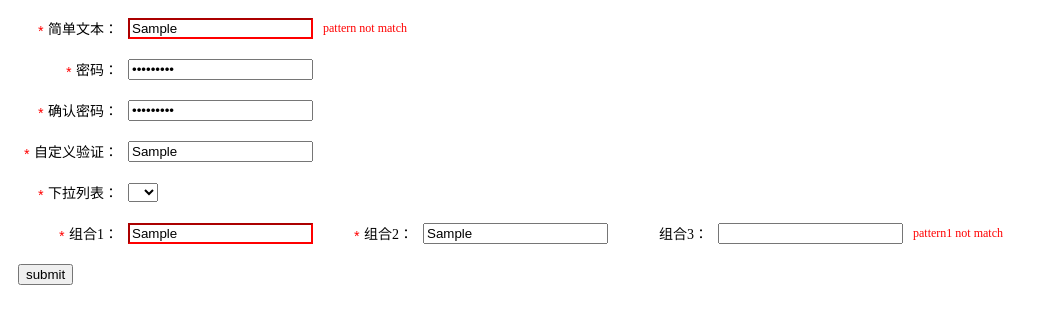
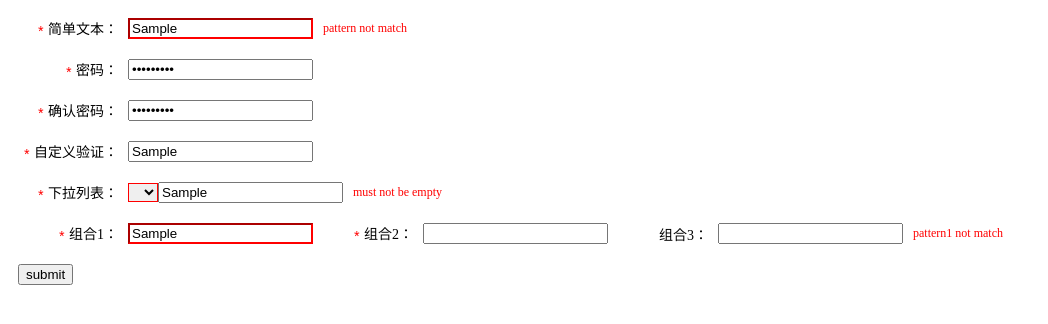
Before and after one commit to yexingxia/validator, a plain HTML site: page demo/index.html in a window 1280 px wide. Both pictures are taken after typing "Sample", "Sample123", "Sample123", "Sample", "Sample", "Sample" into the empty fields and a click on the button "submit". Shown: the whole page, without its empty margins (0-1048 px from the left). Drawn offline with Linux system fonts and the light colour scheme; no server answers.

Commit message:
rename error event

```diff
--- a/demo/index.html
+++ b/demo/index.html
@@ -41,12 +41,13 @@
             </div>
             <div class="field-group">
                 <label for="dropdown"><i class="red">*</i>下拉列表：</label>
-                <select name="dropdown" required empty="must not be empty">
+                <select name="dropdown" required empty="must not be empty" id="bbb">
                     <option selected></option>
                     <option>1</option>
                     <option>2</option>
                     <option>3</option>
                 </select>
+                <input type="text" id="aaa"/>
                 <div class="field-msg"></div>
             </div>
             <div class="field-group">
--- a/demo/js/index.js
+++ b/demo/js/index.js
@@ -51,7 +51,7 @@ function init() {
         }).fail(function () {
             def.resolve();
         });
-    }).on('error.validator', function(e, data) {
+    }).on('validator-error', function(e, data) {
         console.log(data);
     });
 
@@ -62,6 +62,13 @@ function init() {
             alert('fail');
             return false;
         }
+    });
+    document.getElementById('aaa').oninput = function() {
+        $('select').val(this.value);
+        $('select').trigger('validator-force');
+    };
+    $('select').on('validator-force', function() {
+        console.log(1);
     });
 }
 
--- a/src/validator.js
+++ b/src/validator.js
@@ -10,16 +10,18 @@ var Validator = function(form, options) {
     self.$form = $(form);
     self.options = $.extend({
         groupClass: 'field-group',
-        blurValidEvent: 'blur.validator change.validator',
-        changeValidEvent: 'input.validator propertychange.validator',
+        normalValidEvent: 'blur.validator change.validator validator-force', // 普通控件触发事件
+        instantValidEvent: 'input.validator propertychange.validator', // 输入时立即触发事件
         tipEvent: 'focus.validator',
         errorClass: 'field-error',
         msgClass: 'field-msg'
     }, options);
     self.$groups = $(self.options.groupClass, self.$form);
-    self.blurSelector = 'input:not([novalidate]), textarea:not([novalidate])';
-    self.changeSelector = 'select:not([novalidate])';
-    self.selector = self.blurSelector + ' ' + self.changeSelector;
+    self.inputSelector = 'input:not([novalidate])';
+    self.textareaSelector = 'textarea:not([novalidate])';
+    self.selectSelector = 'select:not([novalidate])';
+    self.specialSelector = '[validate]';
+    self.selector = self.inputSelector + ',' + self.textareaSelector + ',' + self.selectSelector;
     self.$fields = $(self.selector, self.$form);
     self.init();
 };
@@ -27,11 +29,7 @@ Validator.prototype = {
     constructor: Validator,
     init: function() {
         var self = this;
-        self.$form.on(self.options.blurValidEvent, self.blurSelector, function() {
-            var target = $(this);
-            self.validate(target, self.gatherOpt(target));
-        })
-        .on(self.options.changeValidEvent, self.changeSelector, function() {
+        self.$form.on(self.options.normalValidEvent, self.selector, function() {
             var target = $(this);
             self.validate(target, self.gatherOpt(target));
         })
@@ -72,7 +70,7 @@ Validator.prototype = {
         return opt;
     },
     throwException: function(target, type, action, value) {
-        this.eventCenter.trigger('error.validator', [{
+        this.eventCenter.trigger('validator-error', [{
             target: target,
             log: {
                 mod: target.parents('[log-mod]').attr('log-mod'),
```
